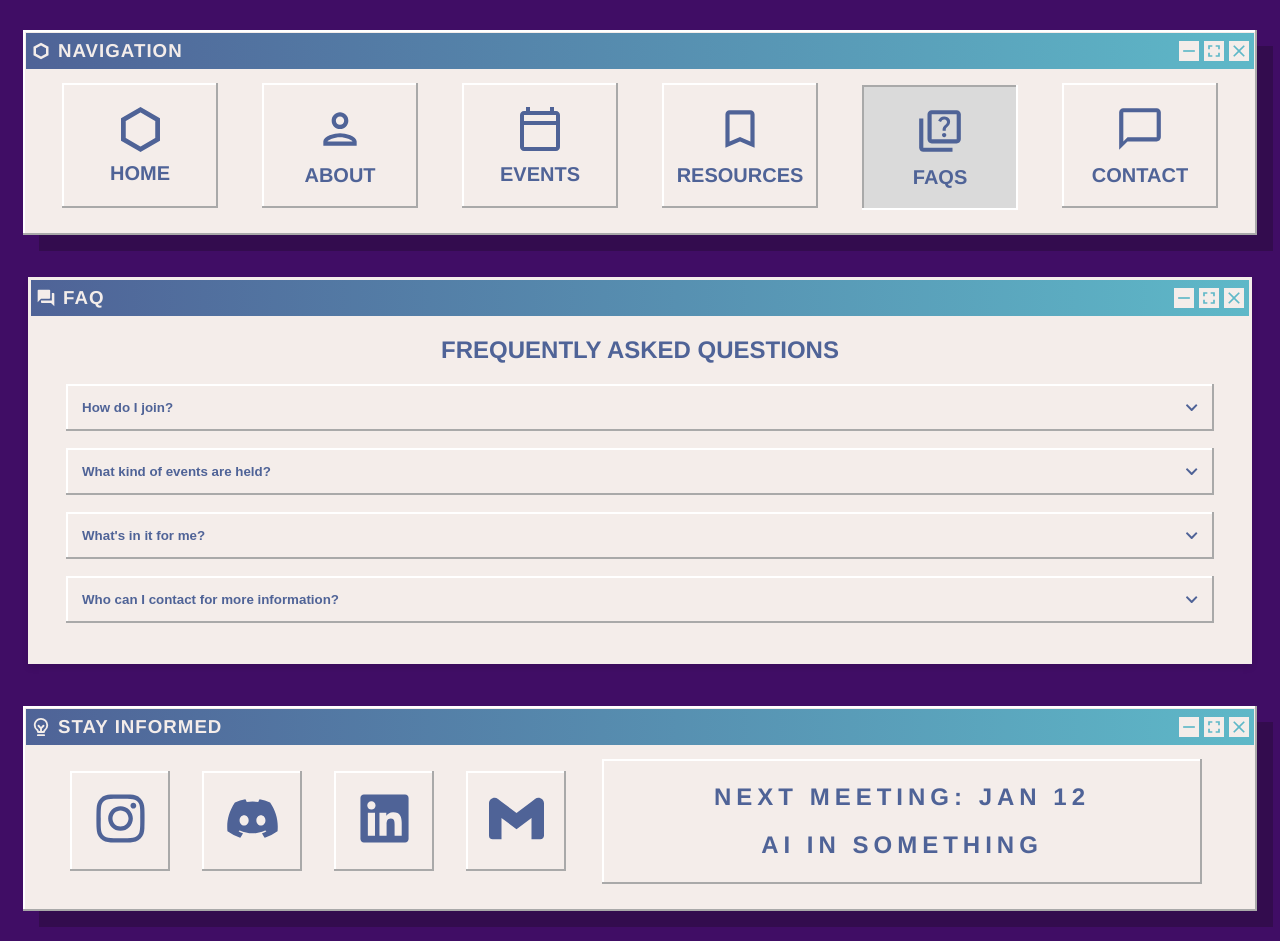
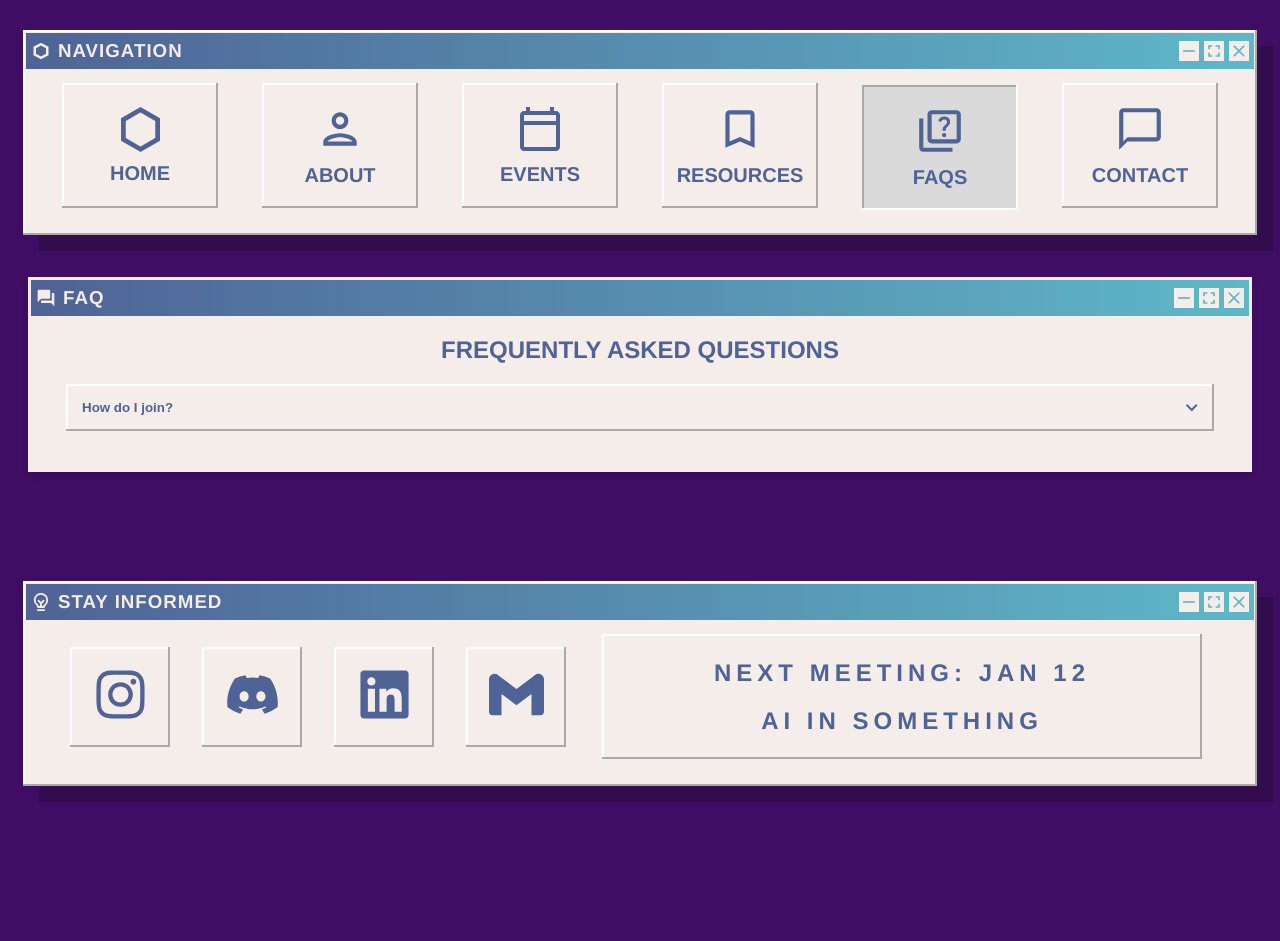
Before and after one commit to gabriel-s-e/AAISWebsite, a Next.js app in the folder AAISWebsite-test-branch/: page /FAQ in a window 1280 px wide. After the commit the page ends 816 px from the top, so only its background shows below. Built offline with nearby package versions, Linux system fonts and the light colour scheme; a web font is replaced by a local one.

Commit message:
Updated FAQ Page

```diff
--- a/AAISWebsite-test-branch/src/app/FAQ/page.jsx
+++ b/AAISWebsite-test-branch/src/app/FAQ/page.jsx
@@ -53,18 +53,6 @@ const faqData = [
             </>
         )
     },
-    {
-        question: "What kind of events are held?",
-        answer: "Our general meetings go over how companies are using AI, as well as important business standpoints of incorporating AI into industry projects. We also host speaker events where people discuss their research, and go over tutorials where we teach different techniques for using AI."
-    },
-    {
-        question: "What's in it for me?",
-        answer: "Practical experience with AI techniques through tutorials and workshops, and learn how these technologies are used in industries!"
-    },
-    {
-        question: "Who can I contact for more information?",
-        answer: "Feel free to DM us on instagram or post a message in our discord if you have any interesting ideas or have questions not answered here."
-    }
 ];
 
 export default function FAQ() {
```
